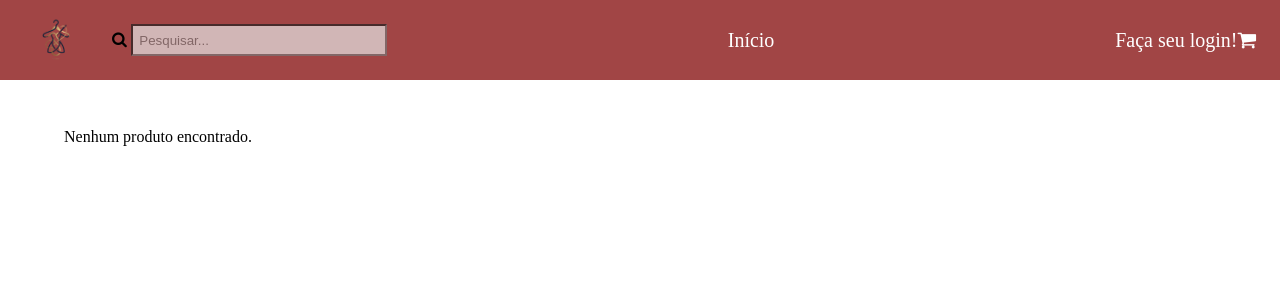
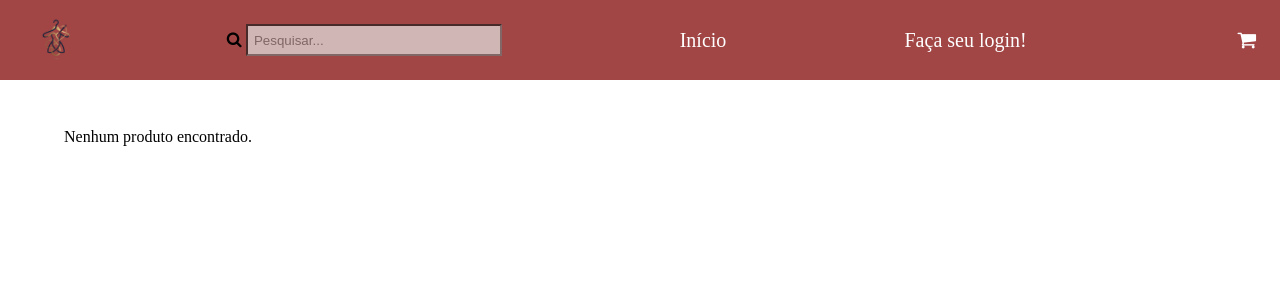
Before and after one commit to Avena-JABAL/Trend_Store, a Django app: page / in a window 1280 px wide. Shown: the top 300 px of the page. Run offline with Django 5.2, Linux system fonts and the light colour scheme; data that the repository does not hold is empty; parts of the project's set-up code (start-up, migrations or seed data) failed here and were passed over.

Commit message:
ajeitando a navbar

```diff
--- a/loja_roupas/static/css/navbar.css
+++ b/loja_roupas/static/css/navbar.css
@@ -41,7 +41,8 @@
 
 .main {
     display: flex;
-    width: 100rem;
+    width: 50rem;
     justify-content: space-between;
     align-items: center;
+    margin-left: -6rem;
 }
--- a/loja_roupas/templates/components/navbar.html
+++ b/loja_roupas/templates/components/navbar.html
@@ -16,7 +16,7 @@
     </div>
 
     <div class="login">
-      <a class="link" href="{% url 'catalogo' %}">Faça seu login!</a>
+      <a class="link" href="{% url 'login' %}">Faça seu login!</a>
     </div>
 
   </div>
```
